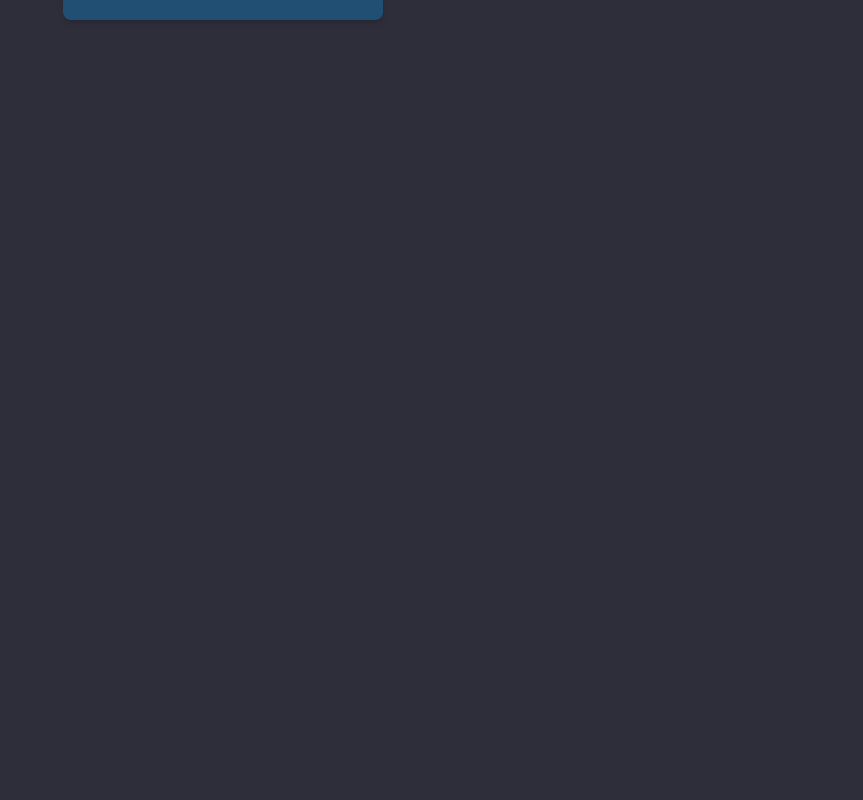
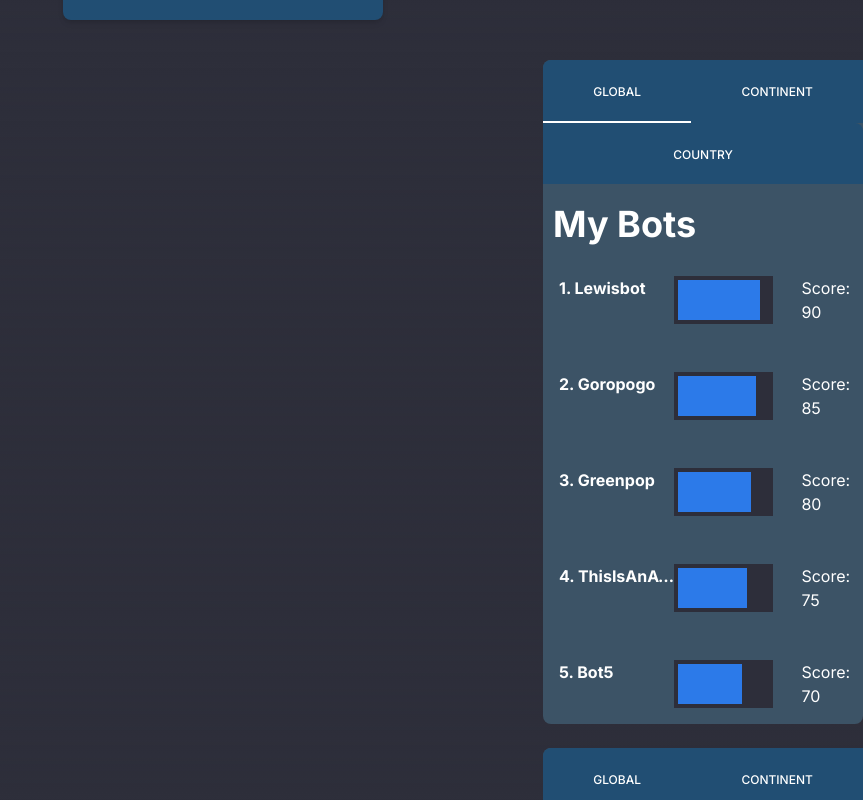
Before and after one commit to flofriday/CardLabs, a Next.js app in the folder frontend/: page /dashboard in a window 1280 px wide. Shown: the part 740-1540 px from the top of the page, without its empty margins (417-1280 px from the left). Before the commit the page ends 800 px from the top, so only its background shows below. Built offline with nearby package versions, Linux system fonts and the light colour scheme.

Commit message:
[#26] - add mini leader board component

```diff
--- /dev/null
+++ b/frontend/app/dashboard/miniLeaderBoard.tsx
@@ -0,0 +1,139 @@
+"use client";
+
+import MiniLeaderBoardContent from "./miniLeaderBoardContent";
+import { leaderBoardEntry } from "../types/leaderBoardEntry";
+import React, { useState } from "react";
+
+interface Props {
+  heading: string;
+}
+
+// TODO: Remove this as this is just mocked data to test the frontend
+const exampleEntries: leaderBoardEntry[] = [
+  { place: 1, score: 90, botName: "Lewisbot", userName: "User1" },
+  { place: 2, score: 85, botName: "Goropogo", userName: "User2" },
+  { place: 3, score: 80, botName: "Greenpop", userName: "User3" },
+  { place: 4, score: 75, botName: "ThisIsAnAwesome name", userName: "User4" },
+  { place: 5, score: 70, botName: "Bot5", userName: "User5" },
+];
+
+const exampleEntries1: leaderBoardEntry[] = [
+  { place: 1, score: 95, botName: "BotA", userName: "UserA" },
+  { place: 2, score: 88, botName: "BotB", userName: "UserB" },
+  { place: 3, score: 82, botName: "BotC", userName: "UserC" },
+  { place: 4, score: 76, botName: "BotD", userName: "UserD" },
+  { place: 5, score: 70, botName: "BotE", userName: "UserE" },
+];
+
+// Example Entry List 2
+const exampleEntries2: leaderBoardEntry[] = [
+  { place: 1, score: 89, botName: "BotX", userName: "UserX" },
+  { place: 2, score: 83, botName: "BotY", userName: "UserY" },
+  { place: 3, score: 77, botName: "BotZ", userName: "UserZ" },
+  { place: 4, score: 71, botName: "BotW", userName: "UserW" },
+  { place: 5, score: 65, botName: "BotV", userName: "UserV" },
+];
+
+export default function MiniLeaderBoard({ heading }: Props): JSX.Element {
+  const [selectedTab, setSelectedTab] = useState("tabs-global");
+
+  return (
+    <div className="bg-secondary rounded-lg">
+      <ul
+        className="mb-5 flex list-none flex-row flex-wrap border-b-0 pl-0"
+        role="tablist"
+        data-te-nav-ref
+      >
+        <li
+          role="presentation"
+          className={`flex-auto text-center bg-primary rounded-tl-lg ${
+            selectedTab === "tabs-global"
+              ? "text-white border-b-2 border-white"
+              : "bg-primary"
+          }`}
+        >
+          <a
+            className="my-2 block px-7 pb-3.5 pt-4 text-xs font-medium uppercase leading-tight"
+            data-te-toggle="pill"
+            data-te-target="#tabs-global"
+            aria-controls="tabs-global"
+            aria-selected={selectedTab === "tabs-global"}
+            onClick={() => setSelectedTab("tabs-global")}
+          >
+            Global
+          </a>
+        </li>
+        <li
+          role="presentation"
+          className={`flex-auto text-center bg-primary ${
+            selectedTab === "tabs-continent"
+              ? "text-white border-b-2 border-white"
+              : "bg-primary"
+          }`}
+        >
+          <a
+            className="my-2 block px-7 pb-3.5 pt-4 text-xs font-medium uppercase leading-tight"
+            data-te-toggle="pill"
+            data-te-target="#tabs-continent"
+            aria-controls="tabs-continent"
+            aria-selected={selectedTab === "tabs-continent"}
+            onClick={() => setSelectedTab("tabs-continent")}
+          >
+            Continent
+          </a>
+        </li>
+        <li
+          role="presentation"
+          className={`flex-auto text-center bg-primary rounded-tr-lg ${
+            selectedTab === "tabs-country"
+              ? "text-white border-b-2 border-white"
+              : "bg-primary"
+          }`}
+        >
+          <a
+            className="my-2 block px-7 pb-3.5 pt-4 text-xs font-medium uppercase leading-tight"
+            data-te-toggle="pill"
+            data-te-target="#tabs-country"
+            aria-controls="tabs-country"
+            aria-selected={selectedTab === "tabs-country"}
+            onClick={() => setSelectedTab("tabs-country")}
+          >
+            Country
+          </a>
+        </li>
+      </ul>
+
+      <div className="mb-6">
+        <div
+          style={{ display: selectedTab === "tabs-global" ? "block" : "none" }}
+          id="tabs-global"
+          role="tabpanel"
+          aria-labelledby="tabs-global"
+          data-te-tab-active
+        >
+          <MiniLeaderBoardContent title={heading} entries={exampleEntries} />
+        </div>
+        <div
+          style={{
+            display: selectedTab === "tabs-continent" ? "block" : "none",
+          }}
+          id="tabs-continent"
+          role="tabpanel"
+          aria-labelledby="tabs-continent"
+        >
+          <MiniLeaderBoardContent title={heading} entries={exampleEntries1} />
+        </div>
+        <div
+          style={{
+            display: selectedTab === "tabs-country" ? "block" : "none",
+          }}
+          id="tabs-country"
+          role="tabpanel"
+          aria-labelledby="tabs-country"
+        >
+          <MiniLeaderBoardContent title={heading} entries={exampleEntries2} />
+        </div>
+      </div>
+    </div>
+  );
+}
--- /dev/null
+++ b/frontend/app/dashboard/miniLeaderBoardContent.tsx
@@ -0,0 +1,33 @@
+import { leaderBoardEntry } from "../types/leaderBoardEntry";
+
+interface Props {
+  title: string;
+  entries: leaderBoardEntry[];
+}
+
+export default function MiniLeaderBoardContent({
+  title,
+  entries,
+}: Props): JSX.Element {
+  return (
+    <div>
+      <h2 className="text-4xl font-bold mb-4 mx-2.5">{title}</h2>
+      {entries.map((entry, index) => (
+        <span key={index} className="mb-4 p-4 grid grid-cols-5">
+          <p className="font-bold col-span-2 truncate">
+            {entry.place}. {entry.botName}
+          </p>
+          <div className="col-span-2 pr-4">
+            <div className="bg-background h-4 w-full h-full ml-2flex items-center justify-center p-1">
+              <div
+                className="bg-primary_highlight h-full"
+                style={{ width: `${entry.score}%` }}
+              />
+            </div>
+          </div>
+          <p className="ml-2 col-span-1 pl-1">Score: {entry.score}</p>
+        </span>
+      ))}
+    </div>
+  );
+}
--- a/frontend/app/dashboard/page.tsx
+++ b/frontend/app/dashboard/page.tsx
@@ -1,7 +1,8 @@
 import LeftPageHeader from "../components/leftPageHeader";
 import Robot, { RobotType } from "../components/robot";
+import MiniLeaderBoard from "./miniLeaderBoard";
 
-export default function Help(): JSX.Element {
+export default function Dashboard(): JSX.Element {
   return (
     <div className="h-full relative">
       <LeftPageHeader title="Dashboard" />
@@ -22,6 +23,11 @@ export default function Help(): JSX.Element {
           Help
         </button>
       </div>
+
+      <div className="absolute right-0 flex-col h-full w-1/4">
+        <MiniLeaderBoard heading="My Bots" />
+        <MiniLeaderBoard heading="Global Ranking" />
+      </div>
     </div>
   );
 }
--- /dev/null
+++ b/frontend/app/types/leaderBoardEntry.tsx
@@ -0,0 +1,8 @@
+type leaderBoardEntry = {
+  place: number;
+  score: number;
+  botName: string;
+  userName: string;
+};
+
+export type { leaderBoardEntry };
```
